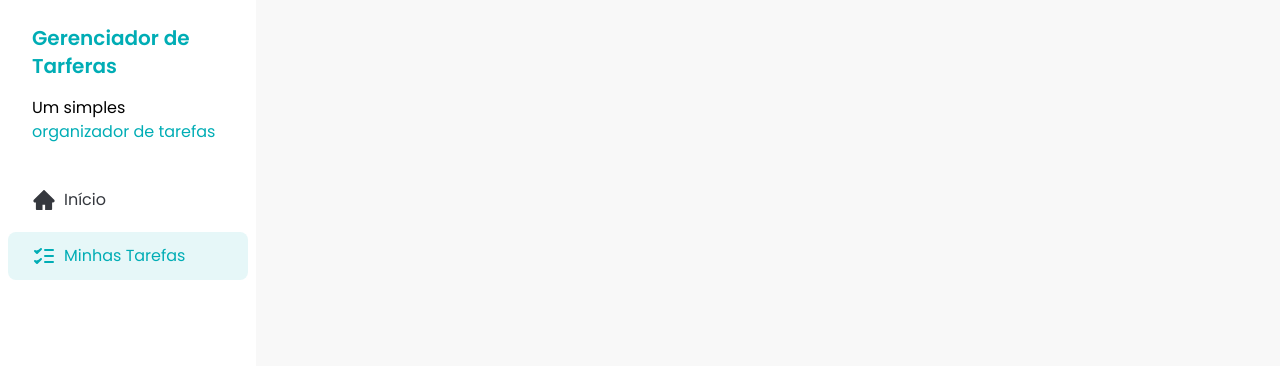
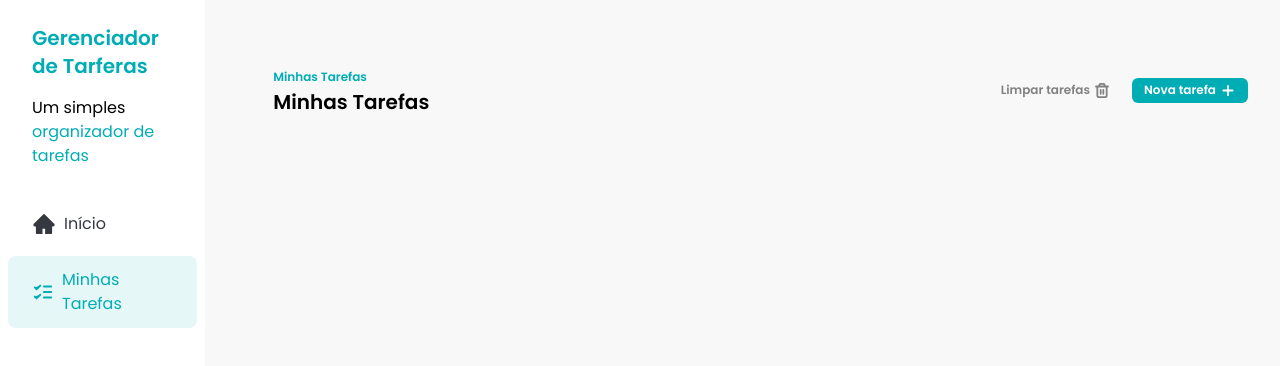
Before and after one commit to Andersonamalta/task-manager, a React (Vite) app: page / in a window 1280 px wide. Shown: the top 366 px of the page. Built offline with nearby package versions, Linux system fonts and the light colour scheme.

Commit message:
feat: add initial Task and Button components

```diff
--- a/src/App.jsx
+++ b/src/App.jsx
@@ -1,7 +1,13 @@
 import Sidebar from "./components/sidebar"
+import Tasks from "./components/Tasks"
 
 function App() {
-  return <Sidebar />
+  return (
+    <div className="flex gap-9">
+      <Sidebar />
+      <Tasks />
+    </div>
+  )
 }
 
 export default App
--- /dev/null
+++ b/src/components/Button.jsx
@@ -0,0 +1,20 @@
+const Button = ({ children, variant = "primary" }) => {
+  const getVariantClass = () => {
+    if (variant === "primary") {
+      return "bg-[#00ADB5] text-white"
+    }
+
+    if (variant === "ghost") {
+      return "bg-transparent text-[#818181]"
+    }
+  }
+  return (
+    <button
+      className={`flex items-center gap-1 rounded-md px-3 py-1 text-xs font-semibold transition hover:opacity-65 ${getVariantClass()}`}
+    >
+      {children}
+    </button>
+  )
+}
+
+export default Button
--- /dev/null
+++ b/src/components/Tasks.jsx
@@ -0,0 +1,31 @@
+import Button from "./Button"
+import TrashIcon from "../assets/icons/trash.svg?react"
+import AddIcon from "../assets/icons/add.svg?react"
+
+const Tasks = () => {
+  return (
+    <div className="w-full px-8 py-16">
+      <div className="flex w-full justify-between">
+        <div>
+          <span className="text-xs font-semibold text-[#00ADB5]">
+            Minhas Tarefas
+          </span>
+          <h2 className="text-xl font-semibold">Minhas Tarefas</h2>
+        </div>
+
+        <div className="flex items-center gap-2.5">
+          <Button variant="ghost">
+            {" "}
+            Limpar tarefas <TrashIcon />
+          </Button>
+          <Button>
+            {" "}
+            Nova tarefa <AddIcon />
+          </Button>
+        </div>
+      </div>
+    </div>
+  )
+}
+
+export default Tasks
```
Also changed, not shown: src/assets/icons/add.svg (added), src/assets/icons/trash.svg (added).
